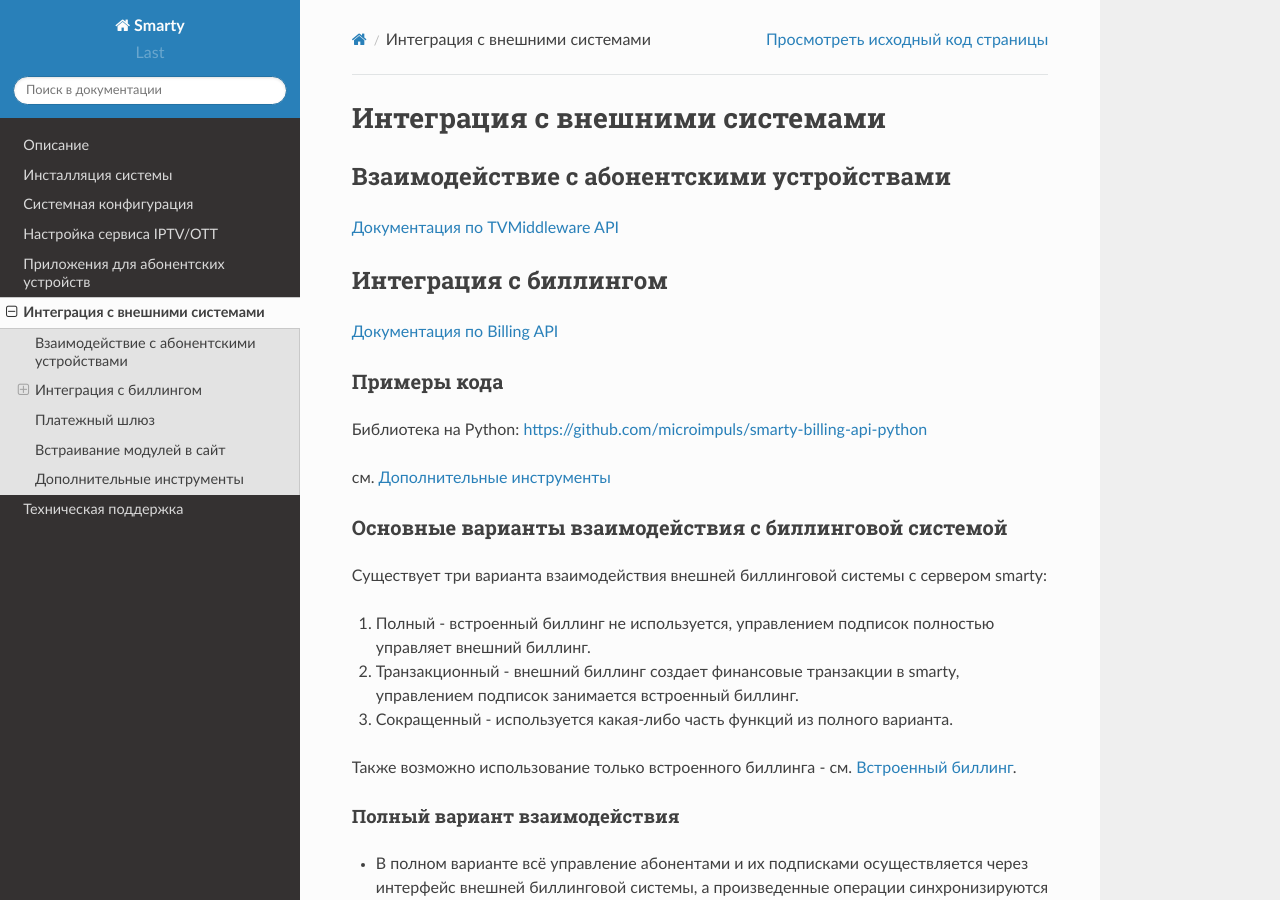
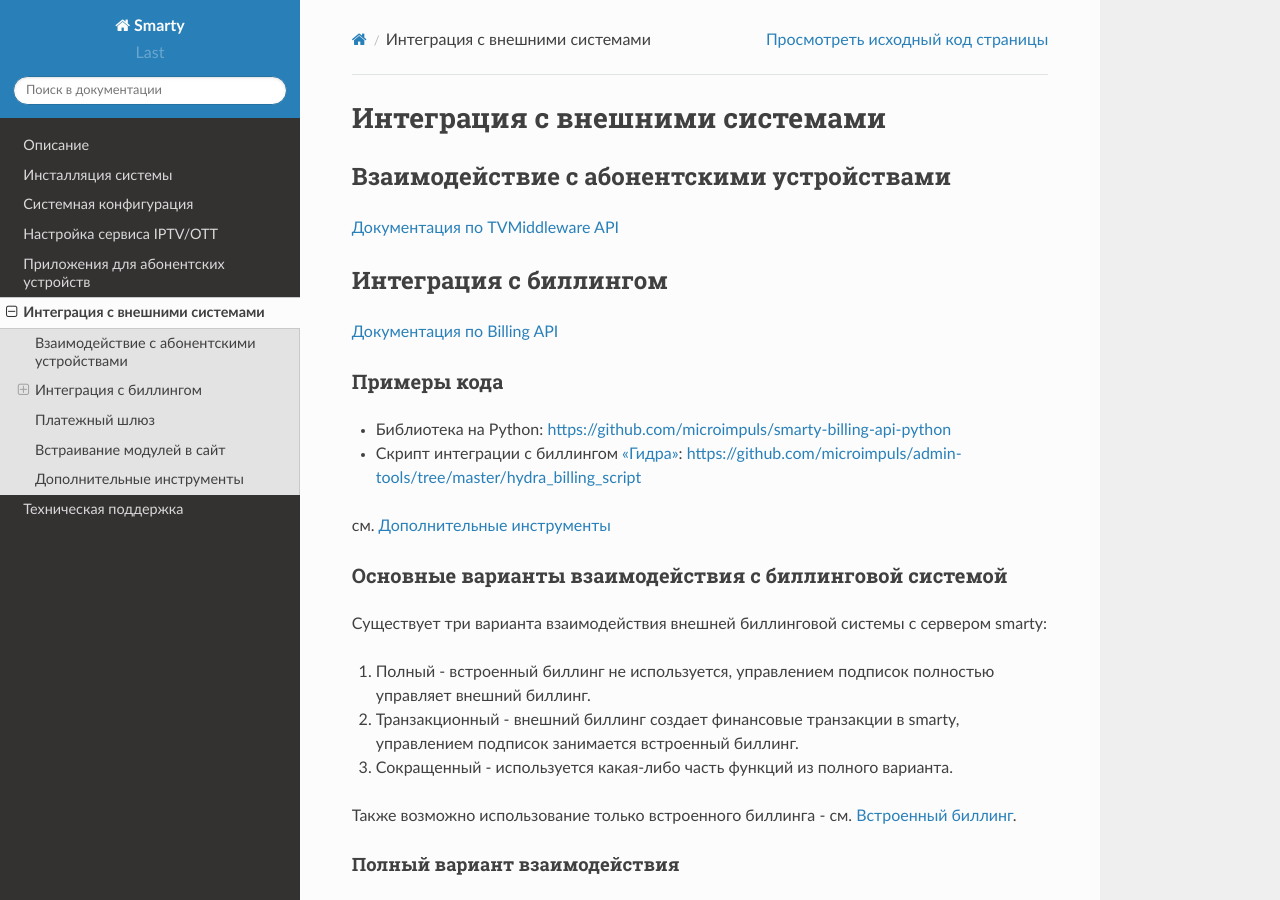
Before and after one commit to sergey-yakovlev/smarty-docs, a Sphinx documentation site: the page built from source/integration.rst, in a window 1280 px wide and 900 px high. Built offline with Sphinx 7.4.7 and the Read the Docs theme 2.0.0, drawn with Linux system fonts in a browser that asks for light colours.

Commit message:
Добавлена ссылка на скрипт интеграции с Гидрой

```diff
--- a/source/integration.rst
+++ b/source/integration.rst
@@ -23,7 +23,8 @@
 Примеры кода
 ------------
 
-Библиотека на Python: https://github.com/microimpuls/smarty-billing-api-python
+* Библиотека на Python: https://github.com/microimpuls/smarty-billing-api-python
+* Скрипт интеграции с биллингом `"Гидра" <http://www.hydra-billing.ru/>`_: https://github.com/microimpuls/admin-tools/tree/master/hydra_billing_script
 
 см. :ref:`Дополнительные инструменты <tools-and-scripts>`
 
```
